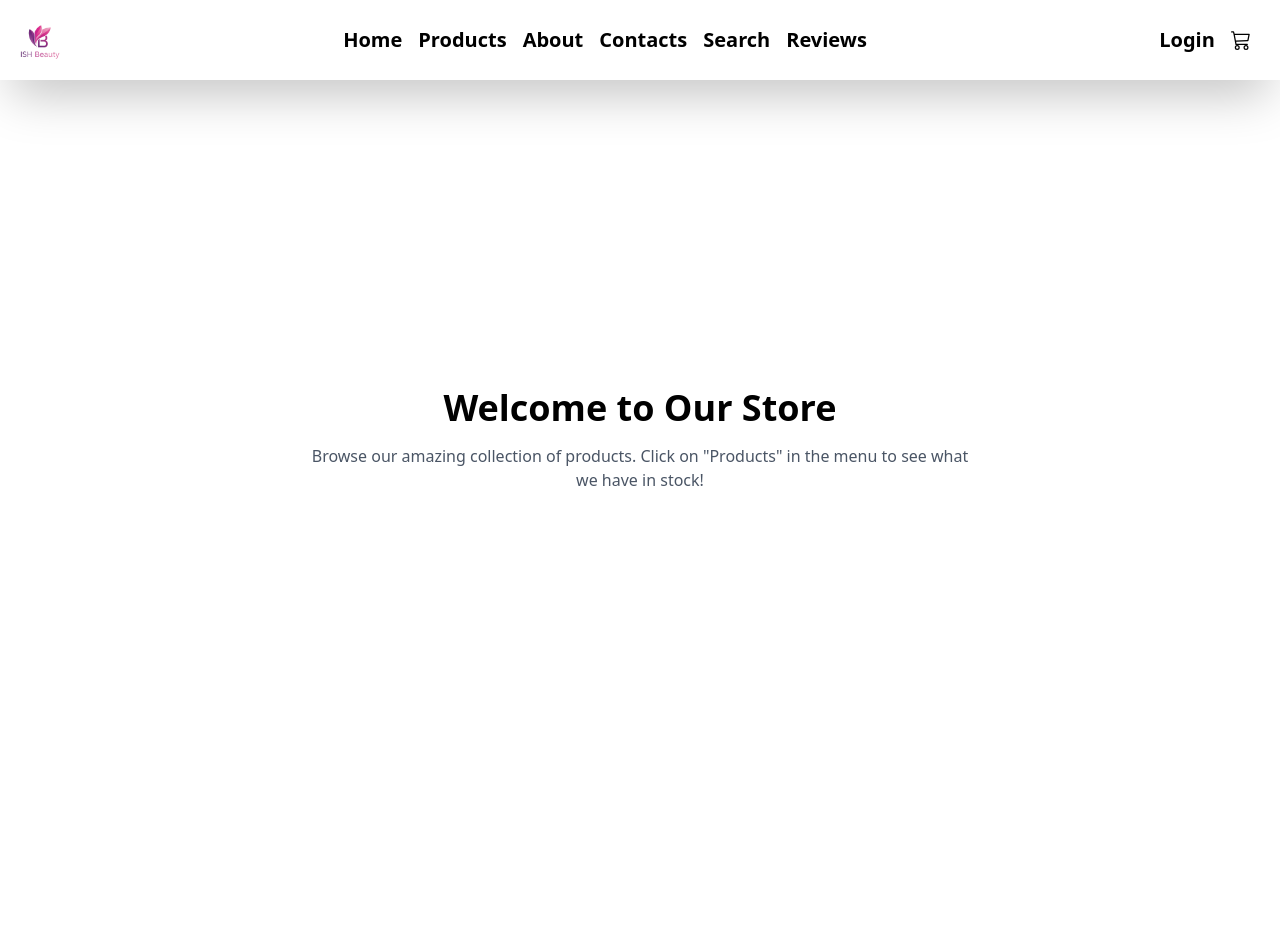
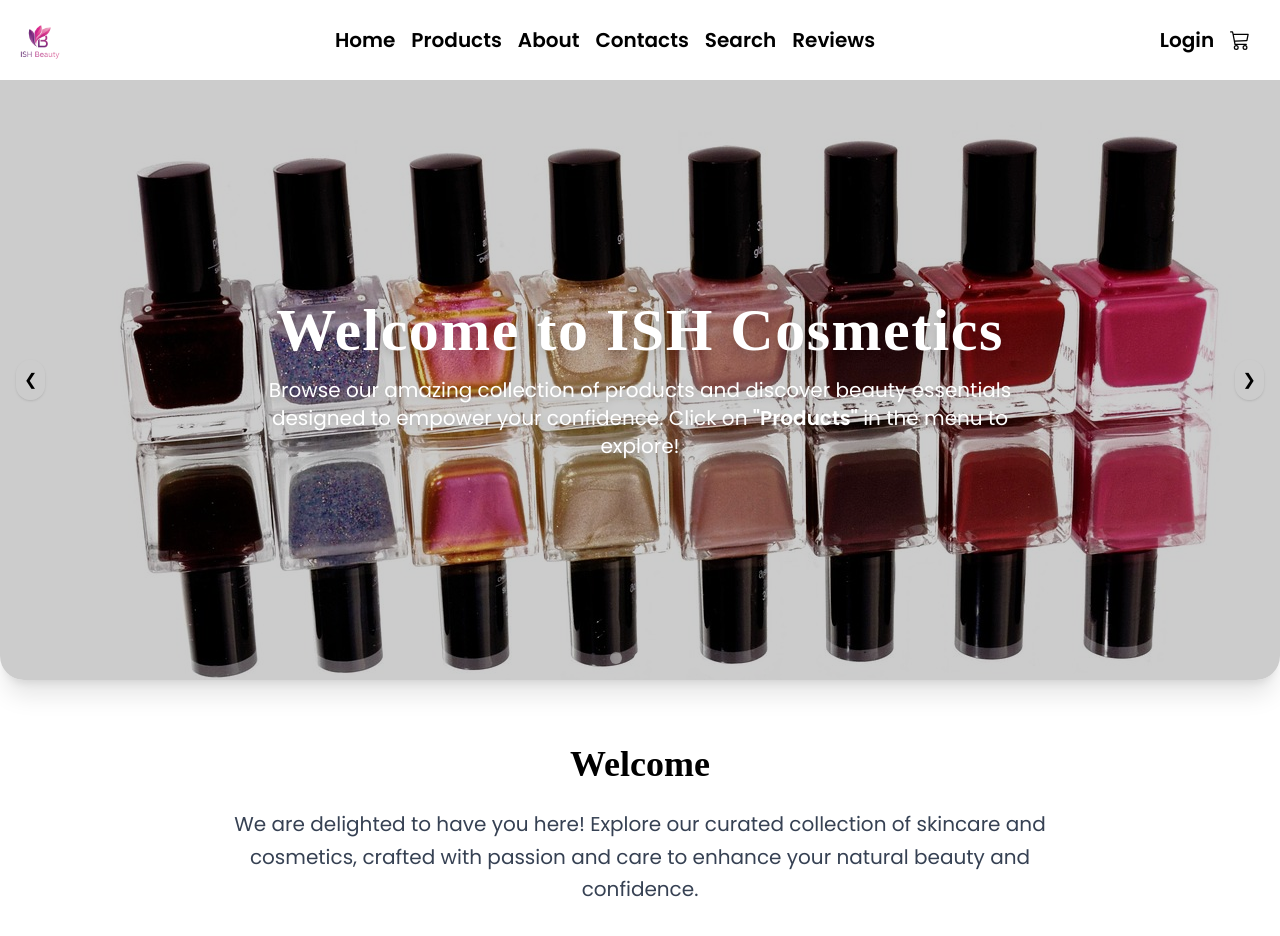
Before and after one commit to ImashaKumarasinghe/MERN_frontend, a React (Vite) app: page / in a window 1280 px wide. Shown: the top 936 px of the page. Before the commit the page ends 800 px from the top, so only its background shows below. Built offline with nearby package versions, Linux system fonts and the light colour scheme; no server answers.

Commit message:
Add slideshow functionality to HomePage and update styles in index.css

```diff
--- a/src/index.css
+++ b/src/index.css
@@ -1,10 +1,19 @@
+/* stylelint-disable at-rule-no-unknown */
 @import "tailwindcss";
+/* stylelint-enable at-rule-no-unknown */
+
 @import url('https://fonts.googleapis.com/css2?family=Playfair:wght@300;400;500;600;700;800;900&display=swap');
 
-/* Theme Variables */
-@theme {
-    --color-primary: #FFC4C4;
-    --color-secondary: #92487A;
-    --color-accent: #432323;
-    --font-main: 'Playfair', serif;
+:root {
+  --color-primary: #FFC4C4;
+  --color-secondary: #92487A;
+  --color-accent: #432323;
 }
+
+body {
+  font-family: 'Poppins', sans-serif;
+}
+
+h1, h2, h3, h4, h5, h6 {
+  font-family: 'Playfair', serif;
+}
--- a/src/pages/client/contacts.jsx
+++ b/src/pages/client/contacts.jsx
@@ -1,10 +1,11 @@
 import Header from "../../components/header"
 
 export default function Contacts() {
-    return (
+    return (<>
+        <Header />
         <div className="w-full min-h-screen bg-[#F9F5F7] font-[Playfair] text-[#432323]">
 
-            <Header />
+
 
             {/* 3/4-Screen Section Using Background Image */}
             <div className="
@@ -71,6 +72,7 @@ export default function Contacts() {
             </div>
 
         </div>
+        </>
 
     );
 }
--- a/src/pages/home.jsx
+++ b/src/pages/home.jsx
@@ -1,18 +1,101 @@
-import Header from '../components/header'
+import Header from '../components/header';
+import { useState, useEffect } from "react";
 
-export default function HomePage() {
+function HomePage() {
+  const images = [
+    "bg2.jpg",
+    "bg20.jpg",
+    "bg11.jpg"
+  ];
+
+  const [current, setCurrent] = useState(0);
+
+  // Auto-play slideshow
+  useEffect(() => {
+    const timer = setInterval(() => {
+      setCurrent((prev) => (prev + 1) % images.length);
+    }, 4000);
+    return () => clearInterval(timer);
+  }, [images.length]);
+
+  const nextSlide = () => {
+    setCurrent((current + 1) % images.length);
+  };
+
+  const prevSlide = () => {
+    setCurrent((current - 1 + images.length) % images.length);
+  };
+
   return (
+    <div className="w-full min-h-screen flex flex-col font-[Poppins]">
+      <Header />
 
-    <div className='w-full min-h-screen flex flex-col'>
-       <Header />
-      <div className="w-full flex-1 flex flex-col items-center justify-center p-8">
-        <h1 className="text-4xl font-bold mb-4">Welcome to Our Store</h1>
-        <p className="text-gray-600 text-center max-w-2xl">
-          Browse our amazing collection of products.
-          Click on "Products" in the menu to see what we have in stock!
+      {/* -------- SLIDESHOW -------- */}
+      <div className="relative w-full h-[75vh] overflow-hidden rounded-b-3xl shadow-xl">
+        {images.map((img, i) => (
+          <img
+            key={i}
+            src={img}
+            alt="Slide"
+            className={`absolute top-0 left-0 w-full h-full object-cover transition-opacity duration-1000 ${
+              i === current ? "opacity-100" : "opacity-0"
+            }`}
+          />
+        ))}
+
+        {/* LEFT ARROW */}
+        <button
+          onClick={prevSlide}
+          className="absolute left-4 top-1/2 -translate-y-1/2 bg-white/50 p-2 rounded-full shadow hover:bg-white"
+        >
+          ❮
+        </button>
+
+        {/* RIGHT ARROW */}
+        <button
+          onClick={nextSlide}
+          className="absolute right-4 top-1/2 -translate-y-1/2 bg-white/50 p-2 rounded-full shadow hover:bg-white"
+        >
+          ❯
+        </button>
+
+        {/* DOT INDICATORS */}
+        <div className="absolute bottom-4 w-full flex justify-center gap-3">
+          {images.map((_, i) => (
+            <div
+              key={i}
+              onClick={() => setCurrent(i)}
+              className={`w-3 h-3 rounded-full cursor-pointer ${
+                current === i ? "bg-white" : "bg-white/50"
+              }`}
+            ></div>
+          ))}
+        </div>
+
+        {/* Optional overlay text */}
+        <div className="absolute inset-0 flex flex-col items-center justify-center bg-black/20 text-center px-6">
+          <h1 className="text-5xl md:text-6xl text-white font-[Playfair] font-bold drop-shadow-lg tracking-wide mb-4">
+            Welcome to <span className="text-secondary">ISH Cosmetics</span>
+          </h1>
+          <p className="text-lg md:text-xl text-white max-w-3xl font-[Poppins] drop-shadow-md">
+            Browse our amazing collection of products and discover beauty essentials designed
+            to empower your confidence. Click on <b>"Products"</b> in the menu to explore!
+          </p>
+        </div>
+      </div>
+
+      {/* -------- WELCOME SECTION -------- */}
+      <div className="w-full px-6 md:px-20 py-16 flex flex-col items-center text-center">
+        <h2 className="text-4xl font-[Playfair] font-bold text-primary mb-6">
+          Welcome
+        </h2>
+        <p className="text-lg md:text-xl text-gray-700 leading-relaxed max-w-4xl font-[Poppins]">
+          We are delighted to have you here! Explore our curated collection of skincare and cosmetics,
+          crafted with passion and care to enhance your natural beauty and confidence.
         </p>
       </div>
     </div>
-
   );
 }
+
+export default HomePage;
```
Also changed, not shown: public/bg20.jpg (added), public/bg21.jpg (added).
